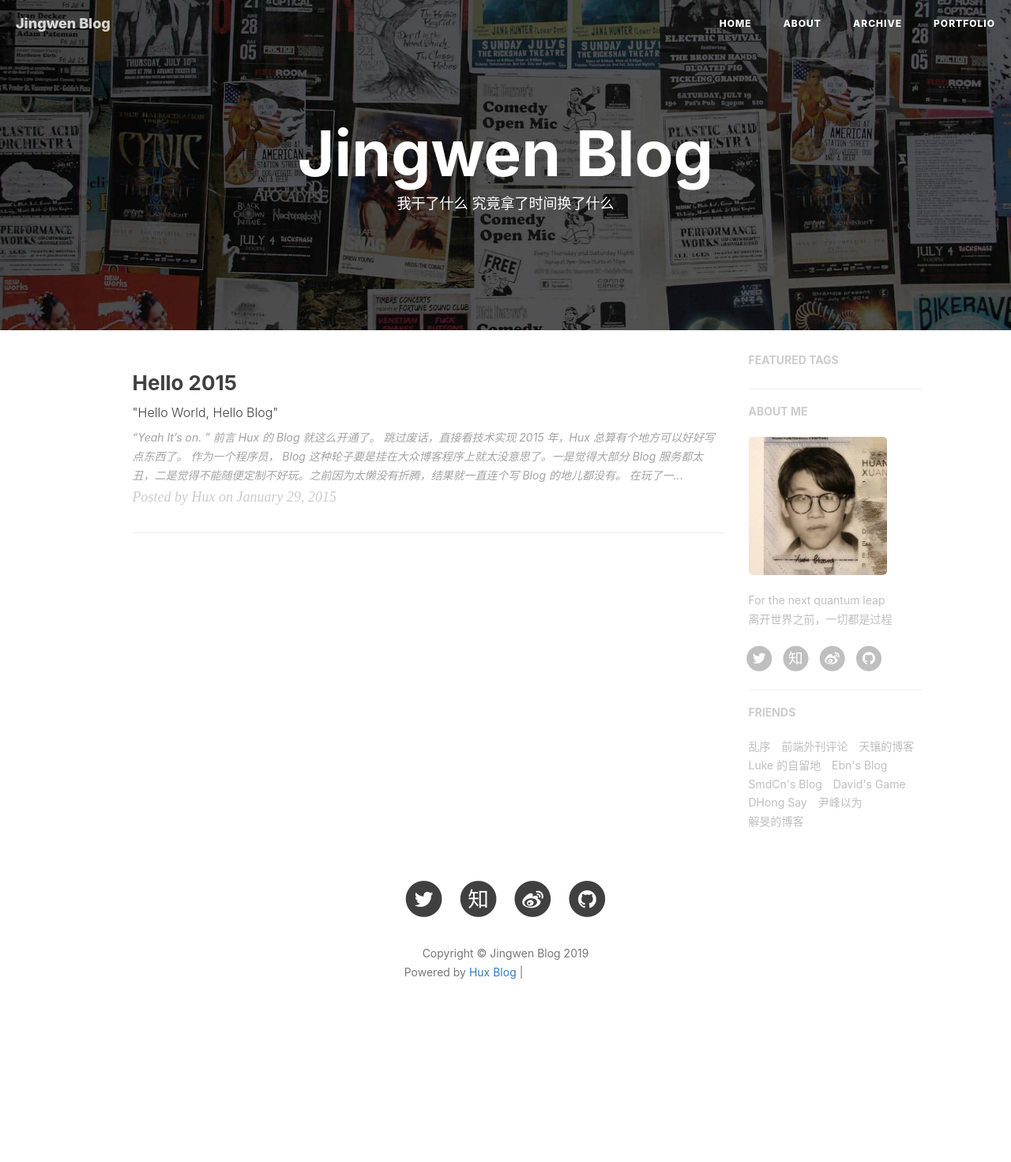
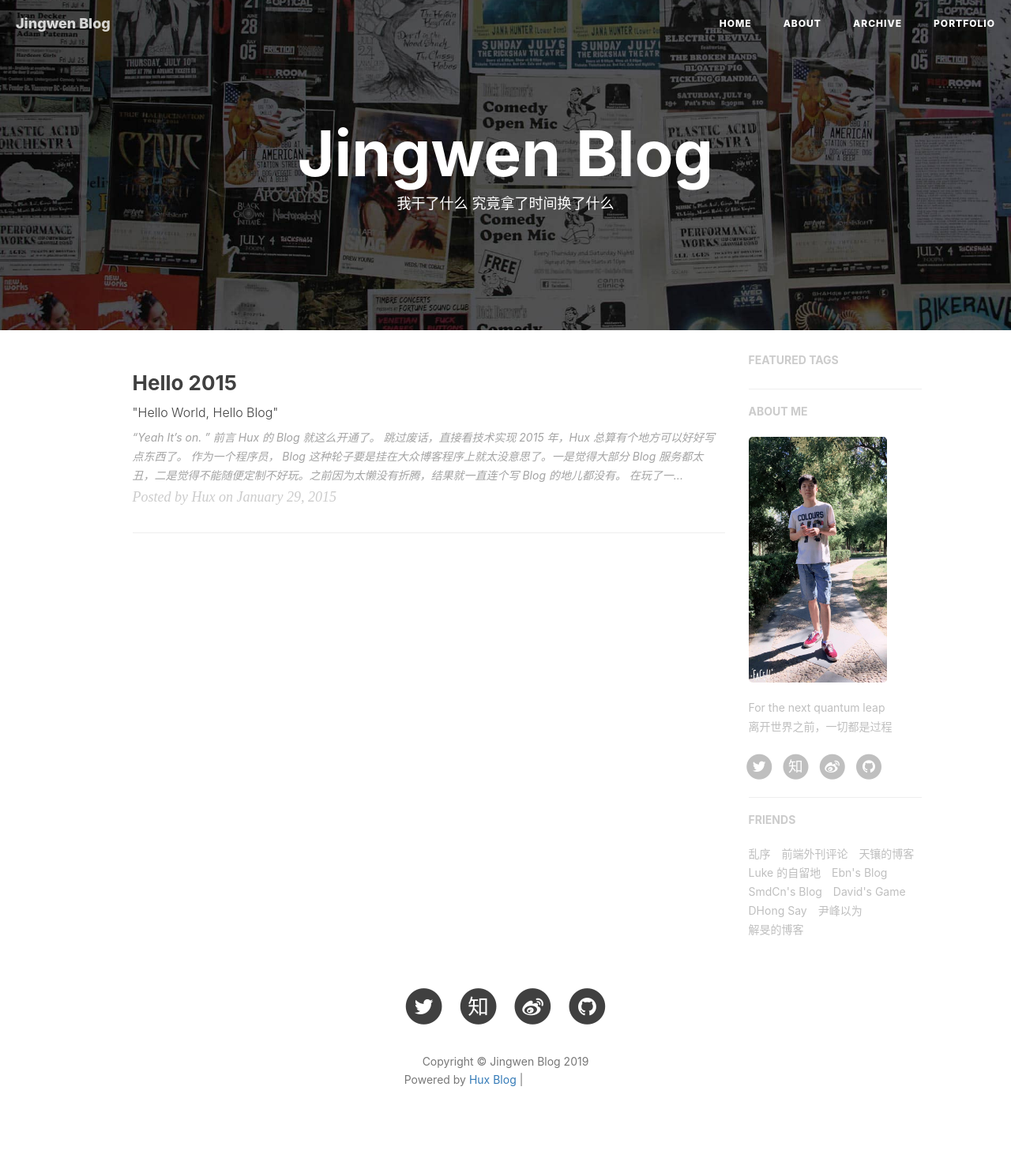
Before and after one commit to jingwen-ywb/jingwen-ywb.github.io, a Jekyll site: the page built from index.html, in a window 1280 px wide. Shown: the whole page at 79% size. Built offline with Jekyll 4.4.1, drawn with Linux system fonts in a browser that asks for light colours; nearby versions of some CDN libraries; the list of posts is cut into pages by our own code; comment, search, counter and statistics services are not loaded; before the commit the page ends 1335 px from its top, so only the background shows below that; grey boxes are pictures that could not be loaded.

Commit message:
update the message

```diff
--- a/_config.yml
+++ b/_config.yml
@@ -3,7 +3,7 @@ title: Jingwen Blog
 SEOTitle: 景闻的博客 | Jingwen Blog
 header-img: img/home-bg.jpg
 email: jingwen.ywb@gmail.com
-description: "关于程序与设计、黑客与画家 | 黄玄，Web & Mobile Lover，Software Engineer，UX Designer | 这里是 @Hux黄玄 的个人博客，与你一起发现更大的世界。"
+description: "关于程序与设计、黑客与画家，Web & Mobile Lover，Software Engineer，UX Designer | 这里是 景闻 的个人博客，与你一起发现更大的世界。"
 keyword: "hadoop,hive,pig,spark,storm,flink,java,python"
 url: "https://huangxuan.me"              # your host, for absolute URL
 baseurl: ""                             # for example, '/blog' if your blog hosted on 'host/blog'
@@ -79,7 +79,7 @@ ga_domain: huangxuan.me
 # Sidebar settings
 sidebar: true                           # whether or not using Sidebar.
 sidebar-about-description: "For the next quantum leap<br>离开世界之前，一切都是过程"
-sidebar-avatar: /img/avatar-hux-ny.jpg      # use absolute URL, seeing it's used in both `/` and `/about/`
+sidebar-avatar: /img/jingwen.jpg      # use absolute URL, seeing it's used in both `/` and `/about/`
 
 
 
```
Also changed, not shown: img/avatar-hux-ny.jpg (deleted), img/jingwen.jpg (added).
